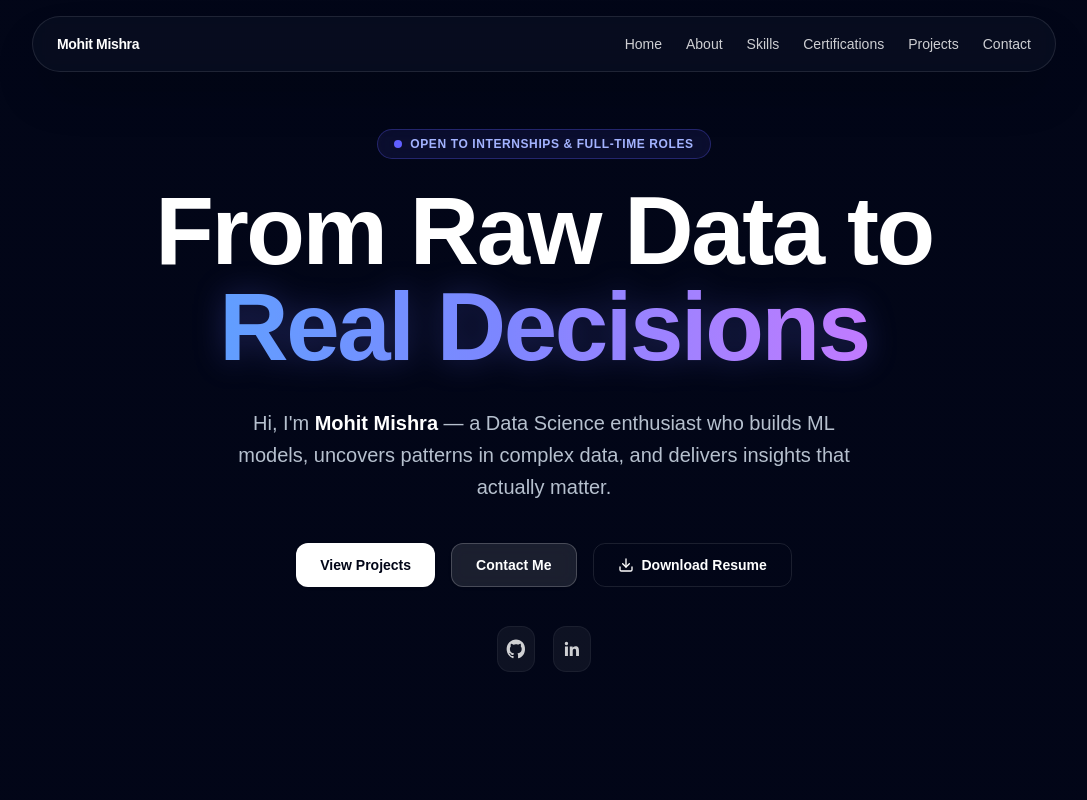
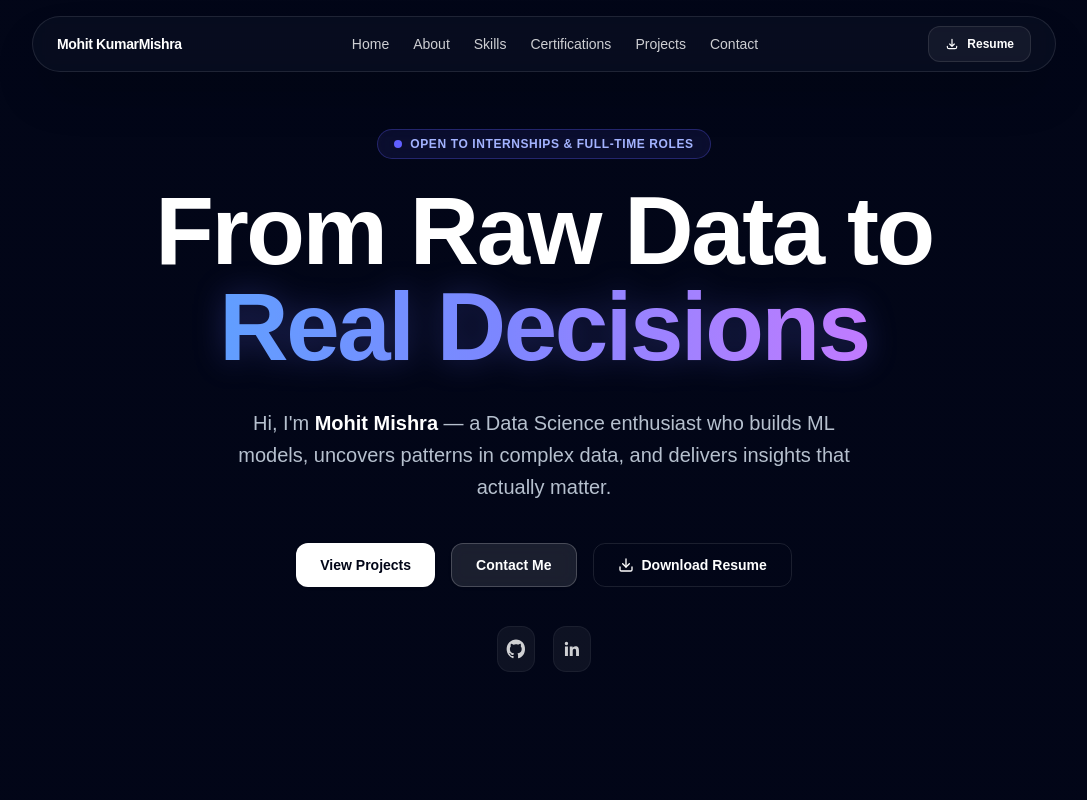
Before and after one commit to mohitmishra8921/portfolio, a Next.js app: page / in a window 1280 px wide. Shown: the top 800 px of the page, without its empty margins (96-1183 px from the left). Built offline with nearby package versions, Linux system fonts and the light colour scheme.

Commit message:
made some changes related to resume section

```diff
--- a/components/Hero.jsx
+++ b/components/Hero.jsx
@@ -174,7 +174,9 @@ export default function Hero() {
           </Link>
           <a
             href="/resume.pdf"
-            download
+            download="Mohit_Kumar_Mishra_Resume.pdf"
+            target="_blank"
+            rel="noopener noreferrer"
             className="group relative inline-flex h-11 items-center justify-center gap-2 rounded-xl border border-white/10 bg-transparent px-6 text-sm font-semibold text-white transition hover:bg-white/5 focus:outline-none focus-visible:ring-2 focus-visible:ring-white/30"
           >
             <Download className="h-4 w-4 transition-transform group-hover:translate-y-0.5" />
--- a/components/Navbar.jsx
+++ b/components/Navbar.jsx
@@ -97,7 +97,7 @@ export default function Navbar() {
             className="select-none text-sm font-bold tracking-tight text-white"
             aria-label="Go to home"
           >
-            Mohit Mishra
+            Mohit KumarMishra
           </Link>
 
           <div className="hidden items-center md:flex">
@@ -106,6 +106,26 @@ export default function Navbar() {
               onAnchorClick={handleAnchorClick}
             />
           </div>
+
+          <div className="flex items-center gap-2">
+            <a
+              href="/resume.pdf"
+              download="Mohit_Kumar_Mishra_Resume.pdf"
+              target="_blank"
+              rel="noopener noreferrer"
+              className="group relative inline-flex h-9 items-center justify-center gap-2 rounded-xl border border-white/10 bg-white/5 px-4 text-xs font-semibold text-white transition hover:bg-white/10 focus:outline-none focus-visible:ring-2 focus-visible:ring-white/30"
+            >
+              <svg
+                className="h-3.5 w-3.5 transition-transform group-hover:translate-y-0.5"
+                fill="none"
+                viewBox="0 0 24 24"
+                stroke="currentColor"
+                strokeWidth="2"
+              >
+                <path strokeLinecap="round" strokeLinejoin="round" d="M4 16v1a3 3 0 003 3h10a3 3 0 003-3v-1m-4-4l-4 4m0 0l-4-4m4 4V4" />
+              </svg>
+              <span className="hidden sm:inline">Resume</span>
+            </a>
 
             <button
               type="button"
@@ -138,6 +158,7 @@ export default function Navbar() {
                 )}
               </svg>
             </button>
+          </div>
 
         <AnimatePresence>
           {mobileOpen ? (
--- /dev/null
+++ b/components/ScrollToTop.jsx
@@ -0,0 +1,11 @@
+"use client";
+import { useEffect } from "react";
+import { usePathname } from "next/navigation";
+
+export default function ScrollToTop() {
+  const pathname = usePathname();
+  useEffect(() => {
+    window.scrollTo({ top: 0, behavior: "instant" });
+  }, [pathname]);
+  return null;
+}
--- a/src/app/globals.css
+++ b/src/app/globals.css
@@ -21,7 +21,7 @@
 
 html {
   scroll-behavior: smooth;
-  -webkit-overflow-scrolling: touch;
+  scroll-padding-top: 70px;
 }
 
 body {
--- a/src/app/layout.tsx
+++ b/src/app/layout.tsx
@@ -2,6 +2,7 @@ import type { Metadata } from "next";
 import { Geist, Geist_Mono } from "next/font/google";
 import "./globals.css";
 import Navbar from "../../components/Navbar";
+import ScrollToTop from "../../components/ScrollToTop";
 
 const geistSans = Geist({
   variable: "--font-geist-sans",
@@ -28,6 +29,7 @@ export default function RootLayout({
       <body
         className={`${geistSans.variable} ${geistMono.variable} antialiased`}
       >
+        <ScrollToTop />
         <Navbar />
         {children}
       </body>
```
Lines whose indentation alone changed are shown as unchanged.
